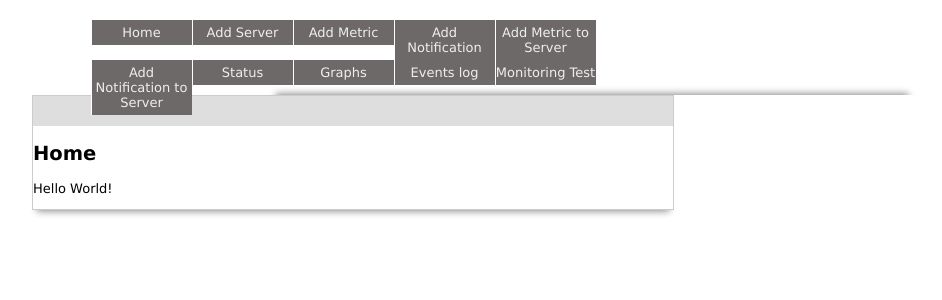
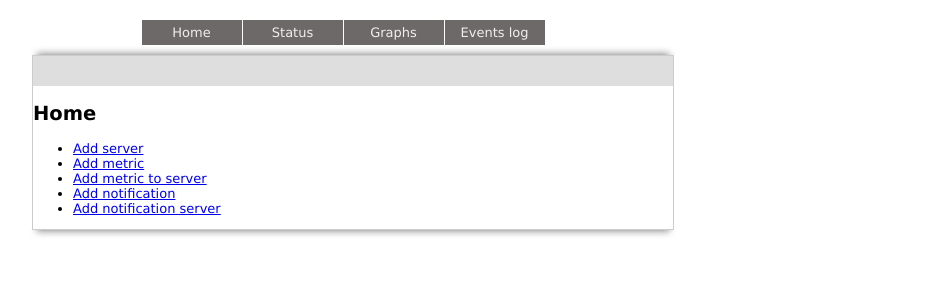
Before and after one commit to cgoncalves/snmp-monitor-webui, a PHP site: page / in a window 1280 px wide. Shown: the top 300 px of the page, without its empty margins (287-1229 px from the left). Run offline with PHP 8.4, Linux system fonts and the light colour scheme.

Commit message:
Layout changes

```diff
--- a/index.php
+++ b/index.php
@@ -44,15 +44,9 @@ else {
   <center>
     <ul id="list-nav">
       <li><a href="?p=home">Home</a></li>
-			<li><a href="?p=add_server">Add Server</a></li>
-			<li><a href="?p=add_metric">Add Metric</a></li>
-			<li><a href="?p=add_notification">Add Notification</a></li>
-      <li><a href="?p=add_server_metric">Add Metric to Server</a></li>
-      <li><a href="?p=add_server_notification">Add Notification to Server</a></li>
       <li><a href="?p=status">Status</a></li>
       <li><a href="?p=graphs">Graphs</a></li>
       <li><a href="?p=events_log">Events log</a></li>
-      <li><a href="?p=servers_monitoring">Monitoring Test</a></li>
     </ul>
   </center>
   <img id="top" src="images/top.png" alt="" />
--- a/pages/home.php
+++ b/pages/home.php
@@ -1,2 +1,7 @@
 <h2>Home</h2>
-<p>Hello World!</p>
+<ul>
+<li><a href="?p=add_server">Add server</a></li>
+<li><a href="?p=add_metric">Add metric</a></li>
+<li><a href="?p=add_server_metric">Add metric to server</a></li>
+<li><a href="?p=add_notification">Add notification</a></li>
+<li><a href="?p=add_server_notification">Add notification server</a></li>
--- a/resources/view.css
+++ b/resources/view.css
@@ -867,7 +867,7 @@ ul#list-nav {
 list-style:none;
 margin:20px;
 padding:0;
-width:525px
+width:425px
 }
 
 ul#list-nav li {
```
Lines whose indentation alone changed are shown as unchanged.
